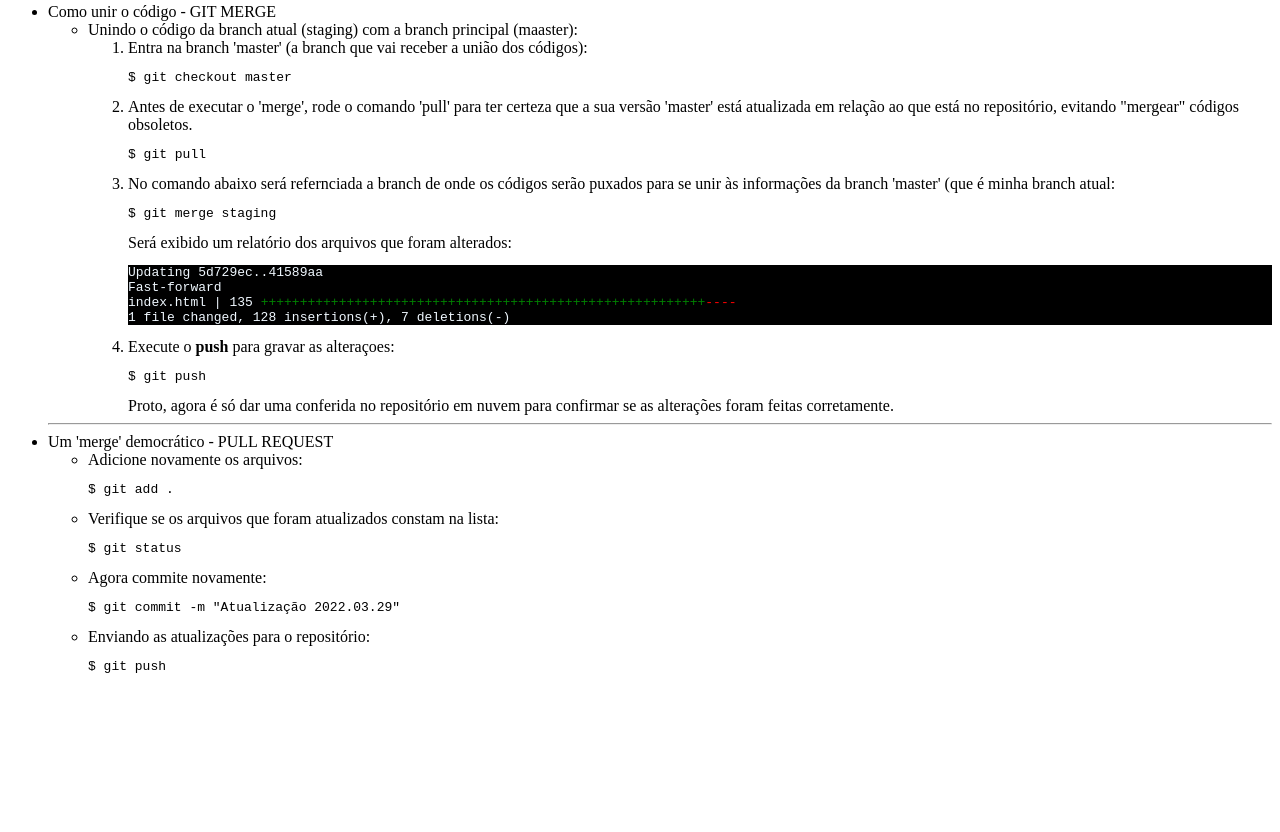
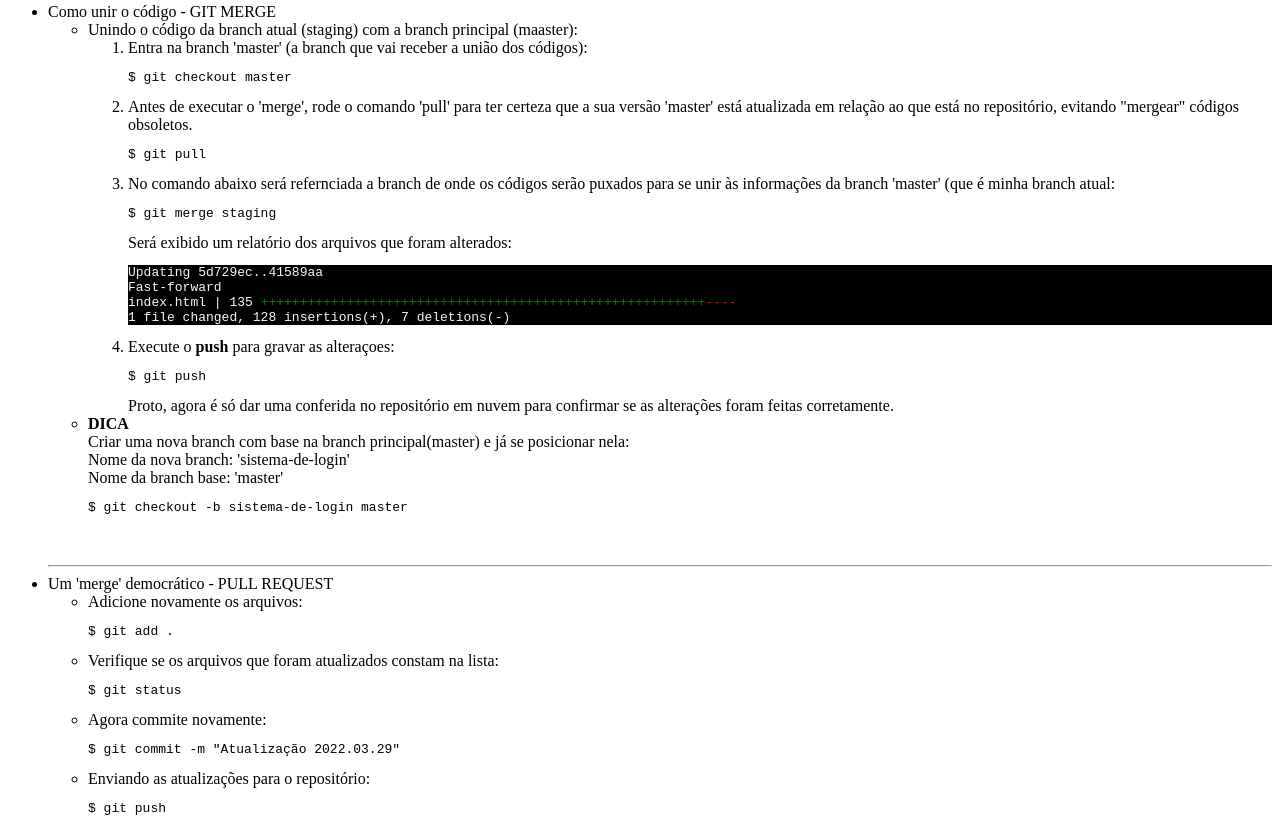
Before and after one commit to renzoalves/aprendendo-git, a plain HTML site: page index.html in a window 1280 px wide. Shown: the part 2106-2938 px from the top of the page. Before the commit the page ends 2796 px from the top, so only its background shows below. Drawn offline with Linux system fonts and the light colour scheme.

Commit message:
iniciando aula sobre PULL REQUEST

```diff
--- a/index.html
+++ b/index.html
@@ -225,6 +225,14 @@
                     </ol>
 
                 </li>
+                <li>
+                    <strong>DICA</strong> <br>
+                    Criar uma nova branch com base na branch principal(master) e já se posicionar nela: <br>
+                    Nome da nova branch: 'sistema-de-login' <br>
+                    Nome da branch base: 'master'
+                    <pre>$ git checkout -b sistema-de-login master</pre>
+                    <p>&nbsp;</p>
+                </li>
             </ul>
 
         </li>
```
